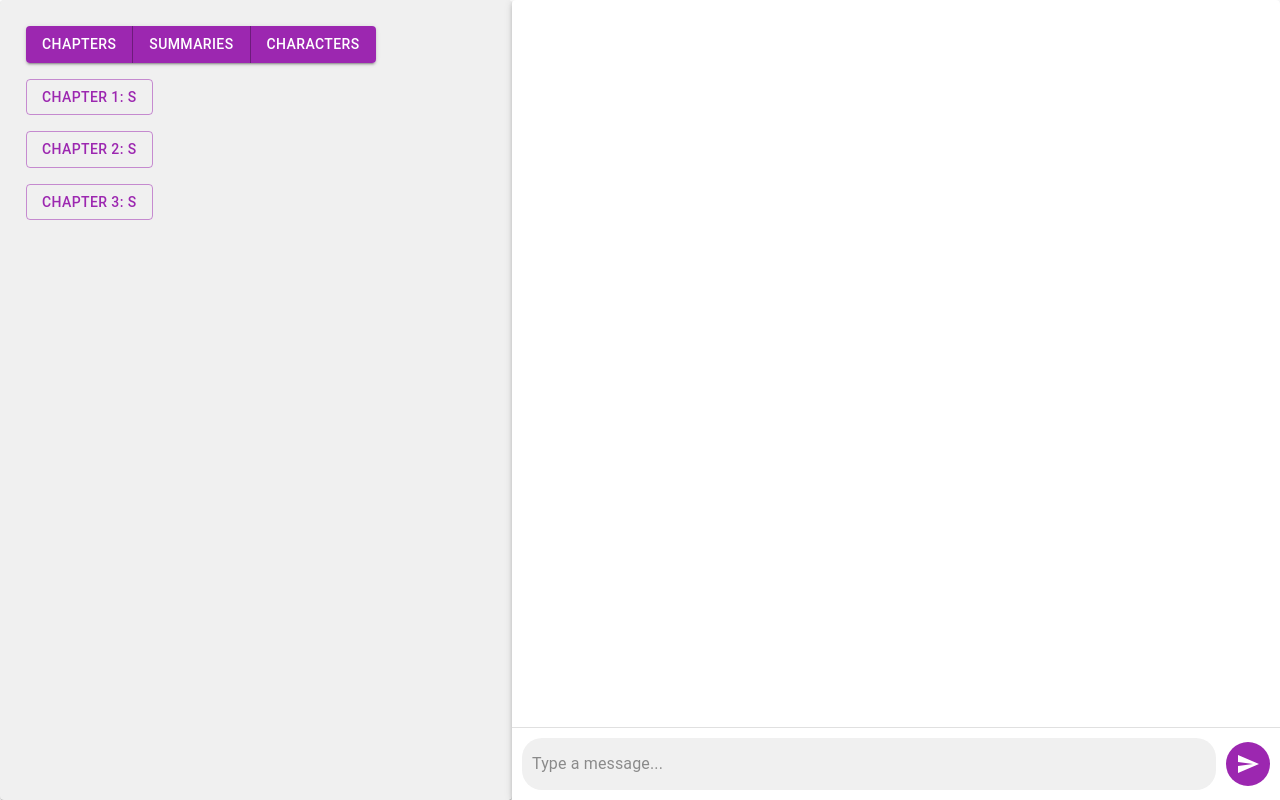
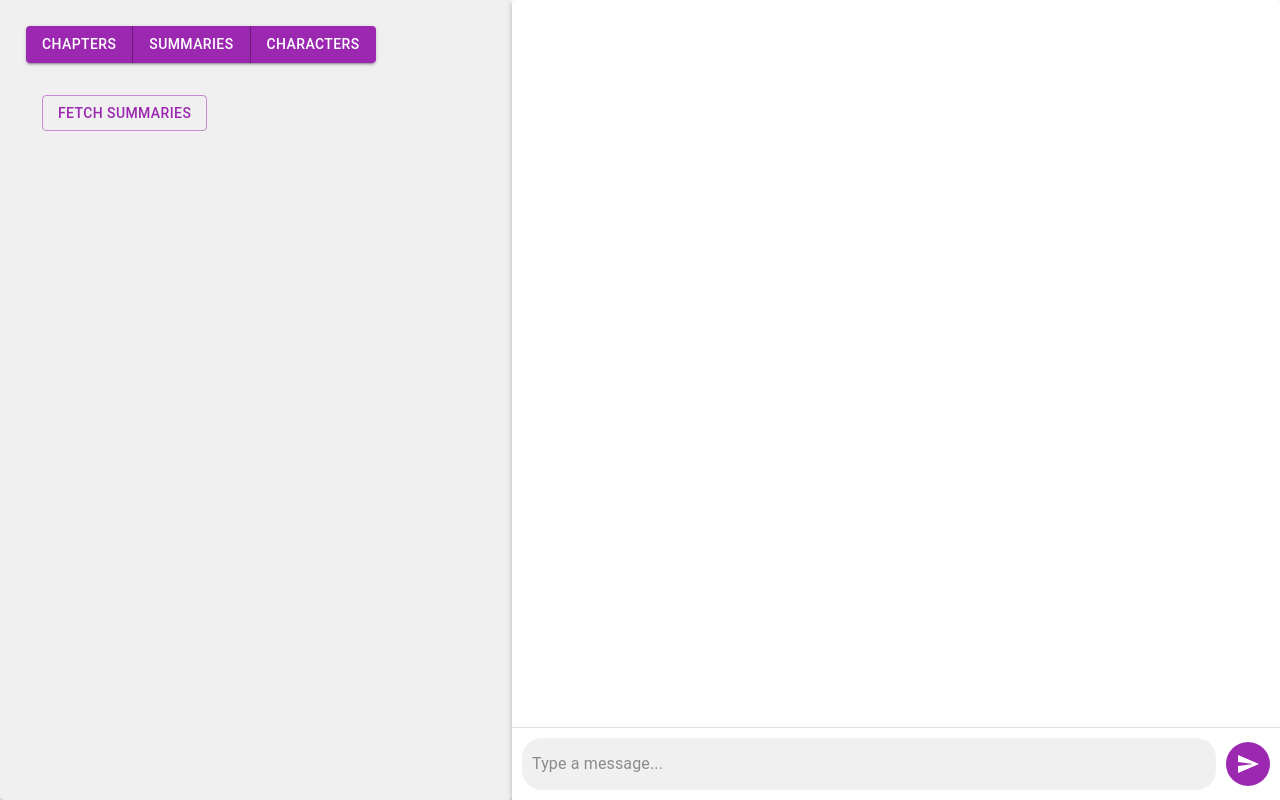
Before and after one commit to CSE-115-UCSC/llm-story-generator, a React (Create React App) app in the folder frontend/site/: page / in a window 1280 px wide. Both pictures are taken after a click on the button "SUMMARIES". Built offline with nearby package versions, Linux system fonts and the light colour scheme.

Commit message:
Summary feature added(stoped by can't generate second summary)

```diff
--- a/frontend/site/src/Content.js
+++ b/frontend/site/src/Content.js
@@ -6,6 +6,7 @@ import Characters from './Character';
 
 function Content() {
   const [view, setView] = useState('chapters');
+
 
   return (
     <Box p={2}>
--- a/frontend/site/src/Summary.js
+++ b/frontend/site/src/Summary.js
@@ -1,64 +1,67 @@
-import React, { useState } from 'react';
-import { Box, Button, Typography, IconButton, Grid } from '@mui/material';
-import CheckIcon from '@mui/icons-material/Check';
-import CloseIcon from '@mui/icons-material/Close';
-import { splitTextIntoParagraphsAndLines } from './utils';
+import React, { useState, forwardRef, useImperativeHandle } from 'react';
+import { Box, Button, Typography } from '@mui/material';
+import { ThemeProvider } from '@mui/material/styles';
+import theme from './theme';
 
-function Summaries() {
+const Summaries = forwardRef((props, ref) => {
+  // State to manage the currently selected summary
   const [selectedSummary, setSelectedSummary] = useState(null);
+  const [summaries, setSummaries] = useState({});
 
-  const summaries = [
-    { id: 1, title: 'Chapter 1: s', content: 'Summary of Chapter 1: meow' },
-    { id: 2, title: 'Chapter 2: s', content: 'Summary of Chapter 2: meow meow' },
-    { id: 3, title: 'Chapter 3: s', content: 'Summary of Chapter 3: meow meow meow' },
-  ];
-
-  const handleCorrect = (id) => {
-    console.log(`Summary ${id} marked as correct`);
-    // Send message to AI
-    // SendMessageToAI(id, 'correct');
+  // Fetch summaries from the API
+  const getSummaries = () => {
+    fetch('http://127.0.0.1:5000/summaries')
+      .then(response => {
+        if (!response.ok) {
+          throw new Error('Network response was not ok ' + response.statusText);
+        }
+        return response.json();
+      })
+      .then(data => {
+        console.log('summaries: ', data);
+        setSummaries(data);
+      })
+      .catch(error => {
+        console.error('There was a problem with the fetch operation:', error);
+      });
   };
 
+  useImperativeHandle(ref, () => ({
+    getSummaries
+  }));
+
+  // Handle the correctness of a summary
+  const handleCorrect = (id) => {
+    console.log(`Summary ${id} is correct`);
+  };
+
+  // Handle the incorrectness of a summary
   const handleIncorrect = (id) => {
-    console.log(`Summary ${id} marked as incorrect`);
-    // Send message to AI
-    // SendMessageToAI(id, 'incorrect');
+    console.log(`Summary ${id} is incorrect`);
   };
 
   return (
-    <Box>
-      {summaries.map(summary => (
-        <Box key={summary.id} mb={2}>
-          <Button variant="outlined" onClick={() => setSelectedSummary(summary.id)}>
-            {summary.title}
-          </Button>
-          {selectedSummary === summary.id && (
-            <Box>
-              {splitTextIntoParagraphsAndLines(summary.content, 10).map((paragraph, pIndex) => (
-                <Box key={pIndex} mb={2}>
-                  {paragraph.map((line, lIndex) => (
-                    <Typography key={lIndex}>{line}</Typography>
-                  ))}
-                </Box>
-              ))}
-              <Grid container spacing={1}>
-                <Grid item>
-                  <IconButton color="primary" sx={{ p: 0.5 }} onClick={() => handleCorrect(summary.id)}>
-                    <CheckIcon />
-                  </IconButton>
-                </Grid>
-                <Grid item>
-                  <IconButton color="secondary" sx={{ p: 0.5 }} onClick={() => handleIncorrect(summary.id)}>
-                    <CloseIcon />
-                  </IconButton>
-                </Grid>
-              </Grid>
-            </Box>
-          )}
-        </Box>
-      ))}
-    </Box>
+    <ThemeProvider theme={theme}>
+      <Box sx={{ padding: 2 }}>
+        {Object.entries(summaries).map(([key, value]) => (
+          <Box key={key} sx={{ marginBottom: 2 }}>
+            <Typography variant="body1">
+              <strong>{key}:</strong> {JSON.stringify(value)}
+            </Typography>
+            <Button variant="contained" color="primary" onClick={() => handleCorrect(key)} sx={{ marginRight: 1 }}>
+              Correct
+            </Button>
+            <Button variant="contained" color="secondary" onClick={() => handleIncorrect(key)}>
+              Incorrect
+            </Button>
+          </Box>
+        ))}
+        <Button variant="outlined" onClick={getSummaries}>
+          Fetch Summaries
+        </Button>
+      </Box>
+    </ThemeProvider>
   );
-}
+});
 
 export default Summaries;
```
